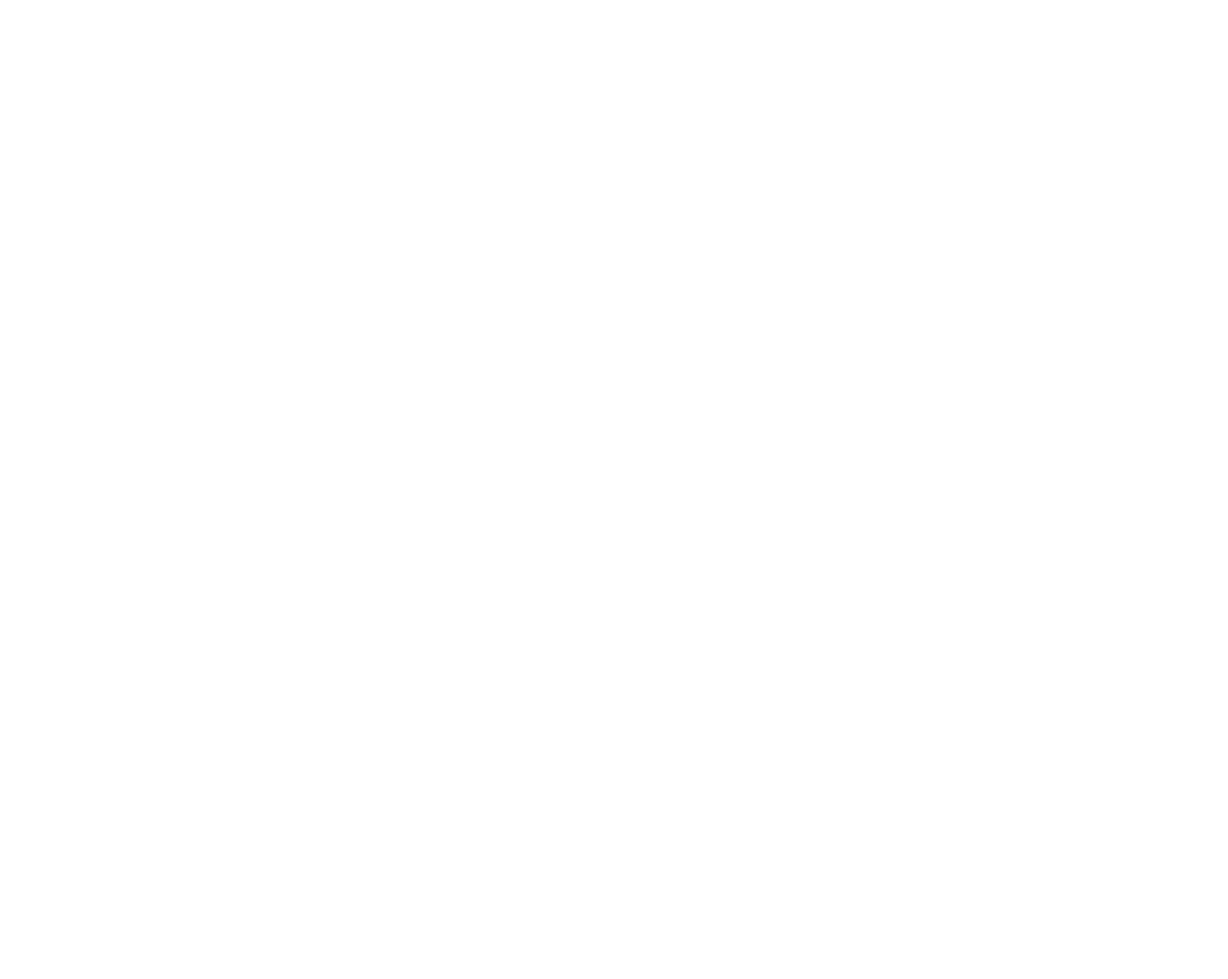
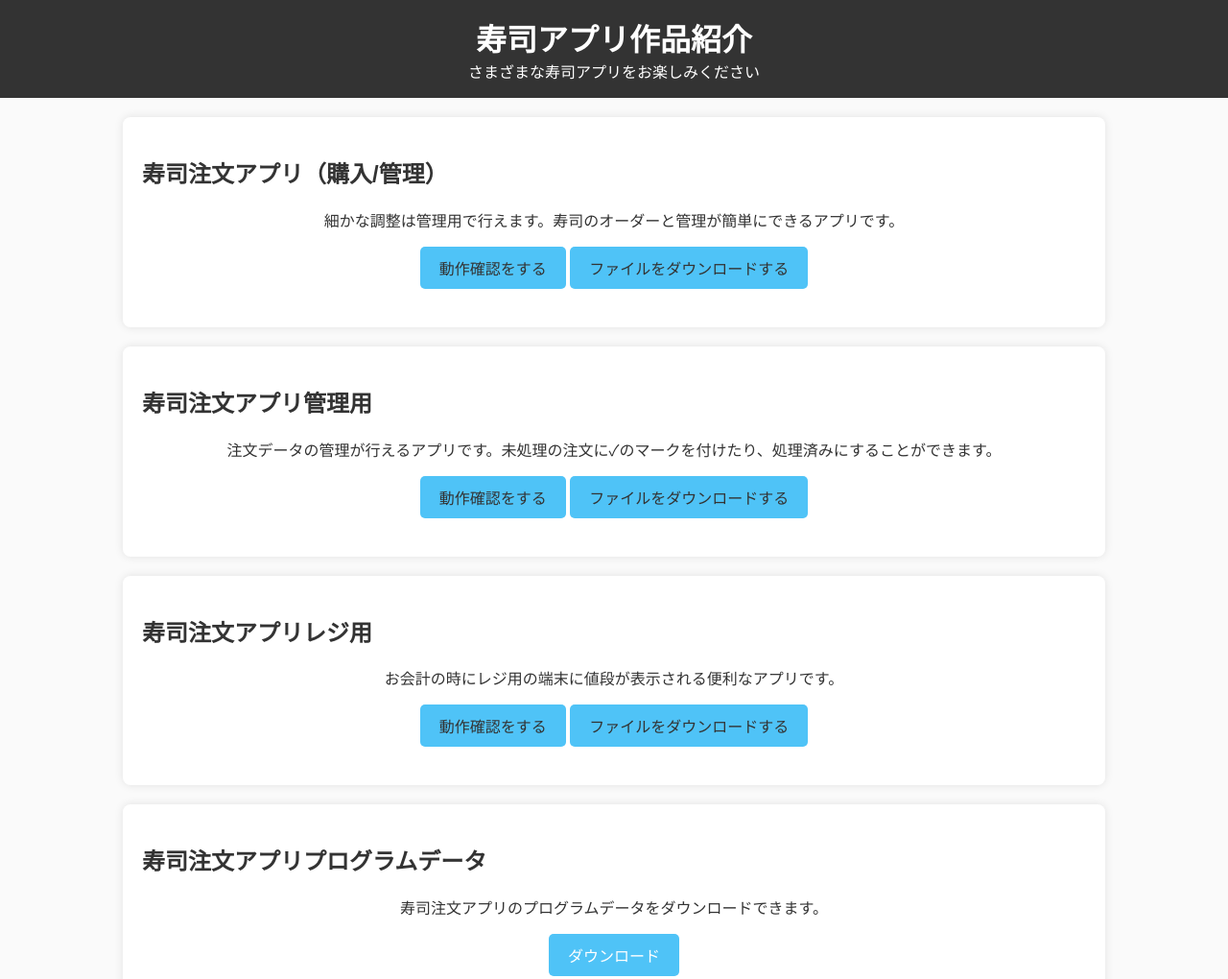
Before and after one commit to tamapiko/scratch-kariru-sushi, a plain HTML site: page sushi/index.html in a window 1280 px wide. Shown: the whole page at 96% size. Before the commit the page ends 800 px from the top, so only its background shows below. Drawn offline with Linux system fonts and the light colour scheme.

Commit message:
Update index.html

```diff
--- a/sushi/index.html
+++ b/sushi/index.html
@@ -1,56 +1,171 @@
 <!DOCTYPE html>
 <html lang="ja">
+
 <head>
     <meta charset="UTF-8">
     <meta name="viewport" content="width=device-width, initial-scale=1.0">
     <title>寿司注文</title>
     <link rel="icon" type="image/x-icon" href="favicon.ico">
     <link rel="apple-touch-icon" sizes="180x180" href="apple-touch-icon.png">
-  <link rel="manifest" href="/manifest.json"> <!-- 追加: マニフェストファイルのリンク -->
     <style>
-    /* ...（以前のスタイル設定）... */
+        body {
+            font-family: 'Arial', sans-serif;
+            margin: 0;
+            padding: 0;
+            background-color: #fafafa;
+            color: #333;
+        }
+
+        header {
+            background-color: #333;
+            color: #fff;
+            text-align: center;
+            padding: 1em 0;
+        }
+
+        header h1 {
+            margin: 0;
+        }
+
+        header p {
+            margin: 0;
+        }
+
+        section {
+            margin: 20px auto;
+            padding: 20px;
+            background-color: #fff;
+            border-radius: 8px;
+            box-shadow: 0 0 10px rgba(0, 0, 0, 0.1);
+            box-sizing: border-box;
+            width: 80%;
+        }
+
+        .artwork {
+            text-align: center;
+            margin-bottom: 20px;
+        }
+
+        .artwork img {
+            display: none;
+            max-width: 100%;
+            height: auto;
+            border-radius: 8px;
+        }
+
+        .button {
+            position: relative;
+            overflow: hidden;
+            padding: 10px 20px;
+            font-size: 16px;
+            cursor: pointer;
+            color: #fff;
+            border: none;
+            border-radius: 5px;
+            background-color: #4fc3f7;
+
+            &:before {
+                content: '';
+                position: absolute;
+                z-index: -1;
+                border-radius: 5px;
+                left: 2px;
+                top: 1px;
+                background-color: #333;
+                transform: scaleX(0);
+                transform-origin: 0% 50%;
+                transition: transform 0.3s ease;
+            }
+
+            &:hover:before {
+                transform: scaleX(1);
+            }
+        }
+
+        .button-1 {
+            color: #333;
+        }
+
+        .button-2 {
+            color: #333;
+            background-color: #4fc3f7;
+        }
+
+        .button-3 {
+            color: #fff;
+            background-color: #4fc3f7;
+        }
     </style>
 </head>
+
 <body>
     <header>
-    <!-- ...（以前のヘッダーコンテンツ）... -->
+        <h1>寿司アプリ作品紹介</h1>
+        <p>さまざまな寿司アプリをお楽しみください</p>
     </header>
 
     <section>
-    <!-- ...（以前のセクションコンテンツ）... -->
+        <h2>寿司注文アプリ（購入/管理）</h2>
+        <div class="artwork">
+            <p>細かな調整は管理用で行えます。寿司のオーダーと管理が簡単にできるアプリです。</p>
+            <button class="button button-1" onclick="openArtwork('order_app.html')">動作確認をする</button>
+            <button class="button button-2" onclick="downloadFile('sample_data_order_app.zip')">ファイルをダウンロードする</button>
+        </div>
     </section>
 
     <section>
-    <!-- ...（以前のセクションコンテンツ）... -->
+        <h2>寿司注文アプリ管理用</h2>
+        <div class="artwork">
+            <p>注文データの管理が行えるアプリです。未処理の注文に✓のマークを付けたり、処理済みにすることができます。</p>
+            <button class="button button-1" onclick="openArtwork('order_admin.html')">動作確認をする</button>
+            <button class="button button-2" onclick="downloadFile('sample_data_order_admin.zip')">ファイルをダウンロードする</button>
+        </div>
     </section>
 
     <section>
-    <!-- ...（以前のセクションコンテンツ）... -->
+        <h2>寿司注文アプリレジ用</h2>
+        <div class="artwork">
+            <p>お会計の時にレジ用の端末に値段が表示される便利なアプリです。</p>
+            <button class="button button-1" onclick="openArtwork('order_register.html')">動作確認をする</button>
+            <button class="button button-2" onclick="downloadFile('sample_data_order_register.zip')">ファイルをダウンロードする</button>
+        </div>
     </section>
 
     <section>
-    <!-- ...（以前のセクションコンテンツ）... -->
+        <h2>寿司注文アプリプログラムデータ</h2>
+        <div class="artwork">
+            <p>寿司注文アプリのプログラムデータをダウンロードできます。</p>
+            <button class="button button-3" onclick="downloadProgramData('sushi_order_app_v1.zip')">ダウンロード</button>
+        </div>
     </section>
 
     <footer>
-    <!-- ...（以前のフッターコンテンツ）... -->
+        <p></p>
     </footer>
 
     <script>
-    // ...（以前のスクリプト部分）...
-  </script>
+        function openArtwork(filename) {
+            window.location.href = 'https://tamapiko.github.io/scratch-kariru/sushi/' + filename;
+        }
 
-  <!-- 追加: Service Worker の登録 -->
-  <script>
-    if ('serviceWorker' in navigator) {
-      navigator.serviceWorker.register('/service-worker.js')
-        .then(registration => {
-          console.log('Service Worker registered with scope:', registration.scope);
-        })
-        .catch(error => {
-          console.error('Service Worker registration failed:', error);
+        function downloadFile(filename) {
+            const dataContent = 'これはサンプルデータです。実際のデータに置き換えてください。';
+            const blob = new Blob([dataContent], {
+                type: 'application/zip'
             });
+            const link = document.createElement('a');
+            link.href = window.URL.createObjectURL(blob);
+            link.download = filename;
+
+            document.body.appendChild(link);
+            link.click();
+            document.body.removeChild(link);
+        }
+
+        function downloadProgramData(filename) {
+            window.location.href = 'https://tamapiko.github.io/scratch-kariru/sushi/' + filename;
         }
     </script>
 </body>
+
 </html>
```
Lines whose indentation alone changed are shown as unchanged.
